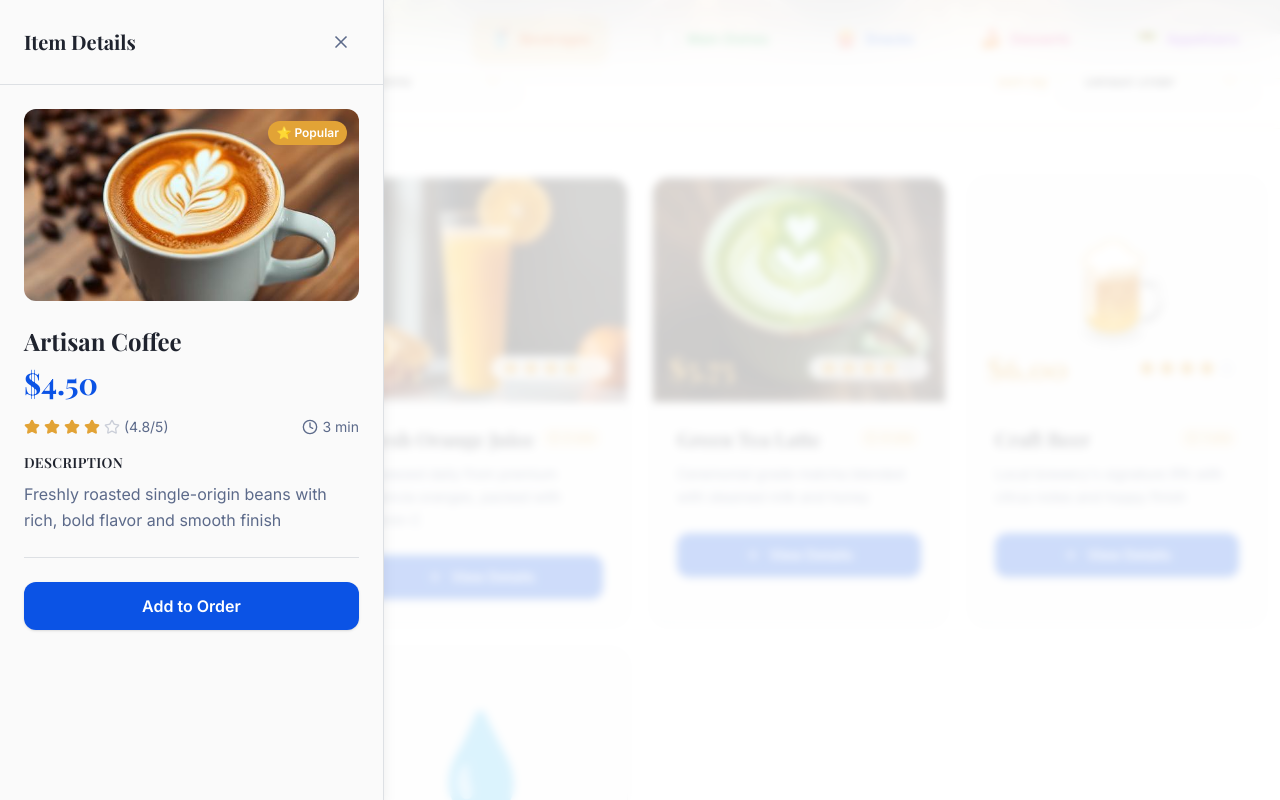
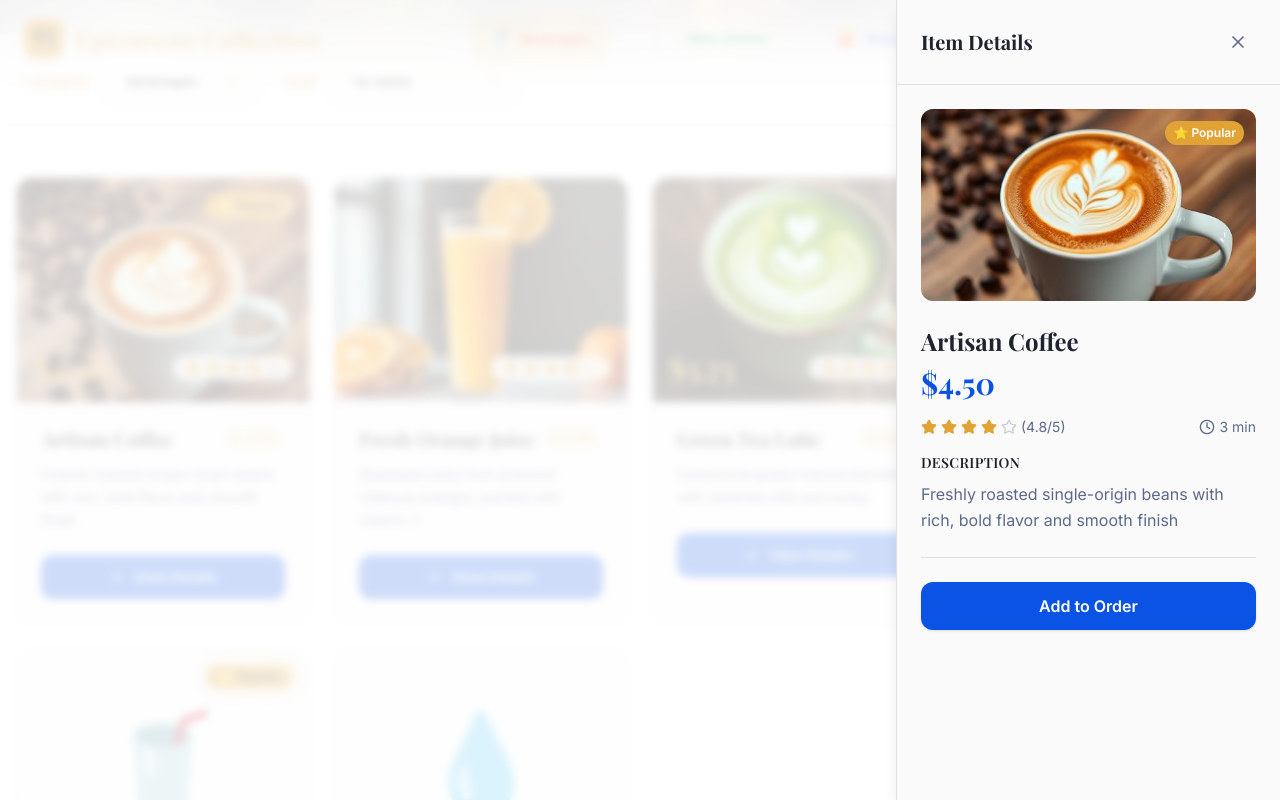
Before and after one commit to jacson03/bolt, a React (Vite) app: page / in a window 1280 px wide. Both pictures are taken after a click on the element 163 px from the left and 829 px from the top of the page. Shown: the part 429-1229 px from the top of the page. Built offline with nearby package versions, Linux system fonts and the light colour scheme.

Commit message:
Move sidebar to the right
Move the item sidebar to the right side of the screen.

```diff
--- a/src/components/ItemSidebar.tsx
+++ b/src/components/ItemSidebar.tsx
@@ -27,7 +27,7 @@ export const ItemSidebar = ({ selectedItem, onClose }: ItemSidebarProps) => {
       />
 
       {/* Sidebar */}
-      <div className="fixed left-0 top-0 h-full w-96 bg-card border-r border-border shadow-professional z-50 transform transition-transform duration-300 ease-out animate-slide-in-left">
+      <div className="fixed right-0 top-0 h-full w-96 bg-card border-l border-border shadow-professional z-50 transform transition-transform duration-300 ease-out animate-slide-in-right">
         <div className="flex flex-col h-full">
           {/* Header */}
           <div className="flex items-center justify-between p-6 border-b border-border">
--- a/tailwind.config.ts
+++ b/tailwind.config.ts
@@ -125,6 +125,10 @@ export default {
 				'slide-in-left': {
 					'0%': { transform: 'translateX(-100%)' },
 					'100%': { transform: 'translateX(0)' }
+				},
+				'slide-in-right': {
+					'0%': { transform: 'translateX(100%)' },
+					'100%': { transform: 'translateX(0)' }
 				}
 			},
 			animation: {
@@ -135,6 +139,7 @@ export default {
 				'shimmer': 'shimmer 2s infinite',
 				'glow': 'glow 3s ease-in-out infinite',
 				'slide-in-left': 'slide-in-left 0.3s ease-out',
+				'slide-in-right': 'slide-in-right 0.3s ease-out',
 			}
 		}
 	},
```
